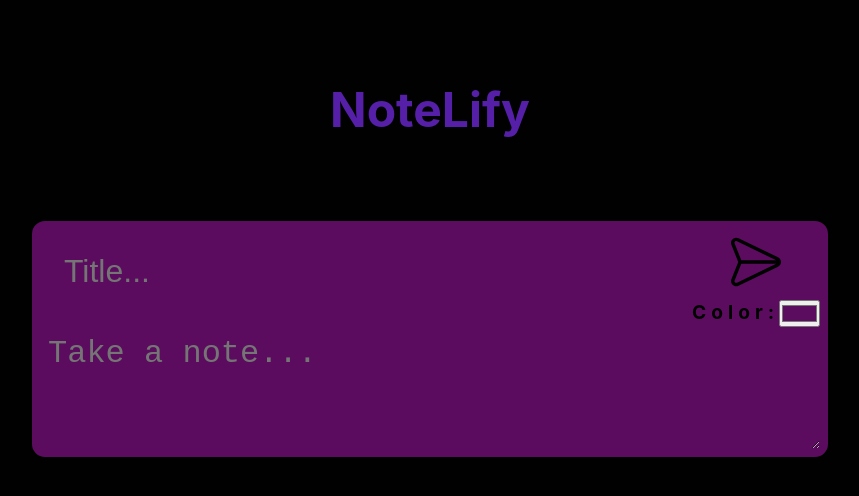
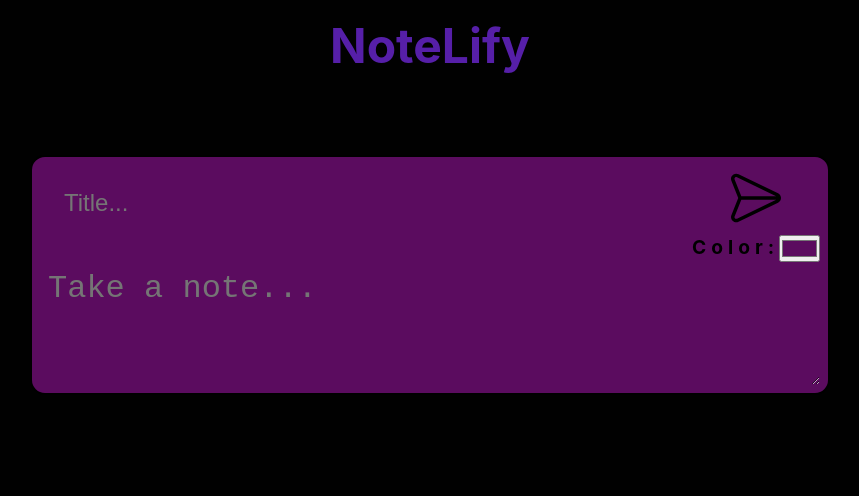
Before and after one commit to ShasheeshPurohit/google-keep, a React (Create React App) app: page / in a window 1280 px wide. Shown: the top 496 px of the page, without its empty margins (210-1069 px from the left). Built offline with nearby package versions, Linux system fonts and the light colour scheme.

Commit message:
style changes

```diff
--- a/src/App.css
+++ b/src/App.css
@@ -1,8 +1,8 @@
 .App {
   text-align: center;
-
-  height: 100vh;
-  padding: 5rem;
+  display: flex;
+  flex-direction: column;
+  padding: 1rem;
 }
 
 .App-logo {
@@ -20,6 +20,7 @@
   min-height: 100vh;
   background-color: #363636;
   display: flex;
+  width: 100%;
   flex-direction: column;
   align-items: center;
   justify-content: center;
@@ -43,11 +44,14 @@
 .noteMakerBox{
   display: flex;
   flex-direction: column;
+  height: 15rem;
+  align-self: center;
+  width: 45rem;
   align-items: center;
 }
 
 .notePostedBox{
-  margin: 5rem 1rem 1rem 1rem;
+  margin-top: 5rem;
   width: 25%;
   line-height: 5rem;
   border: 2px solid black;
--- a/src/components/NoteTemplate.js
+++ b/src/components/NoteTemplate.js
@@ -3,7 +3,7 @@ import './noteTemplate.css';
 
 export default function NoteTemplate({postedNoteTitle, postedNoteBody, bgColorVal, pinButtonHandler}){
     return(
-        <div style={{backgroundColor: bgColorVal}}>
+        <div class="noteMainTemplate" style={{backgroundColor: bgColorVal}}>
         <div className="noteTemplate" >
             <div className="note-header">
             <h1>{postedNoteTitle}</h1>
--- a/src/components/noteTemplate.css
+++ b/src/components/noteTemplate.css
@@ -7,6 +7,9 @@
 
 .noteTemplate{
     height: 25rem;
+    word-wrap: break-word;
+    padding: 1rem;
+
 
 }
 
--- a/src/components/notecreator.css
+++ b/src/components/notecreator.css
@@ -28,7 +28,7 @@
 
     background: none;
     border: none;
-    font-size: 2rem;
+    font-size: 1.5rem;
     padding: 0.5rem;
     outline: none;
 }
@@ -45,7 +45,7 @@
     color: black;
     font-weight: bolder;
     padding: 0.2rem;
-    font-size: 1.1rem;
+    font-size: 1rem;
     padding: 0.5rem;
     outline: none;
 }
```
